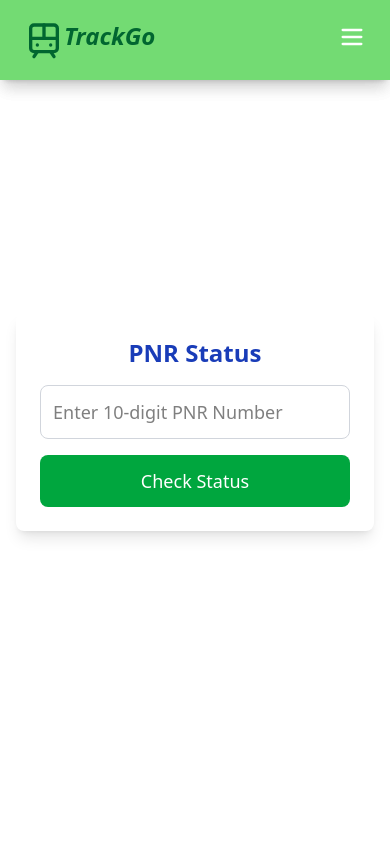
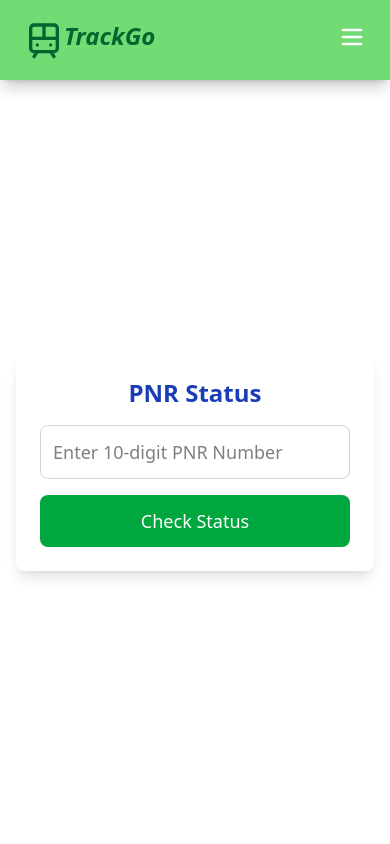
Before and after one commit to kiranmore2404/icp9.0-react-group-project-4, a React (Vite) app: page /pnr-status in a window 390 px wide. Shown: the top 844 px of the page. Built offline with nearby package versions, Linux system fonts and the light colour scheme.

Commit message:
commit changes

```diff
--- a/src/views/Pnrstatus/pnr.jsx
+++ b/src/views/Pnrstatus/pnr.jsx
@@ -49,7 +49,7 @@ const PNRStatus = () => {
 
 
       <div className=" flex-grow flex flex-col justify-center items-center px-4 md:px-8">
-        <div className="bg-white shadow-lg rounded-lg p-6 w-full max-w-md sm:max-w-lg lg:max-w-xl text-center">
+        <div className="  mt-30 mb-10 sm:mb-0 sm:mt-0 bg-white shadow-lg rounded-lg p-6 w-full max-w-md sm:max-w-lg lg:max-w-xl text-center">
           <h2 className="text-2xl md:text-3xl font-bold text-blue-800 mb-4">PNR Status</h2>
           <input
             type="text"
```
